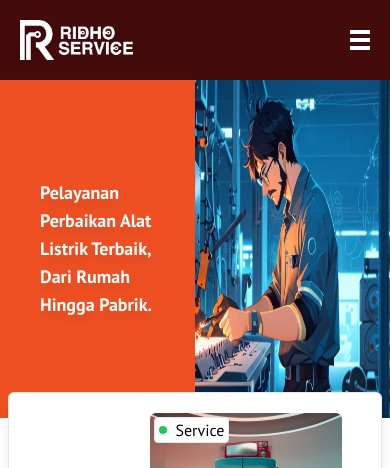
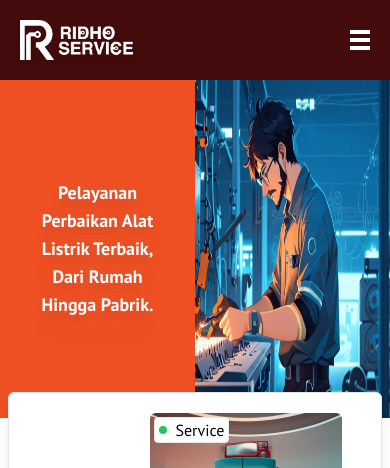
Before and after one commit to fikriarp/ridho-service, a React (Vite) app: page / in a window 390 px wide. Shown: the top 468 px of the page. Built offline with nearby package versions, Linux system fonts and the light colour scheme.

Commit message:
baner title update

```diff
--- a/src/Components/Banner.jsx
+++ b/src/Components/Banner.jsx
@@ -4,7 +4,7 @@ import Service from "./Service";
 function Banner() {
   return (
     <div id="home" className="relative">
-      <div className="absolute bg-[#ef5023]  h-[40vh] lg:h-[65vh] w-[50%] flex items-center">
+      <div className="absolute bg-[#ef5023]  h-[40vh] lg:h-[65vh] w-[50%] flex items-center text-center lg:text-left">
         <h1 className="text-white drop-shadow-xl text-lg md:text-2xl lg:text-4xl font-bold p-10">
           Pelayanan Perbaikan Alat Listrik Terbaik, Dari Rumah Hingga Pabrik.
         </h1>
```
